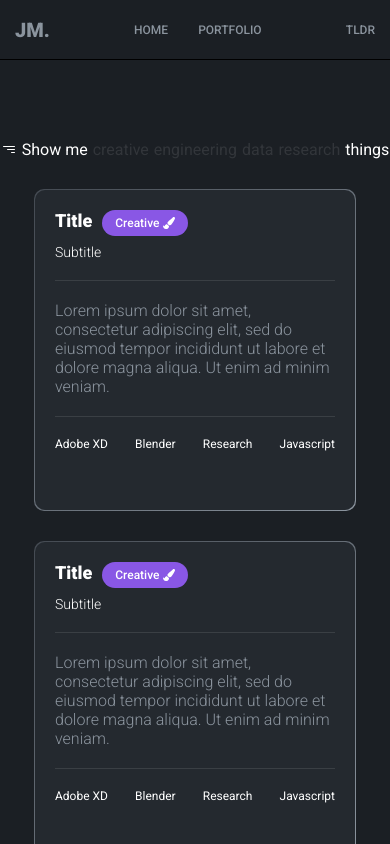
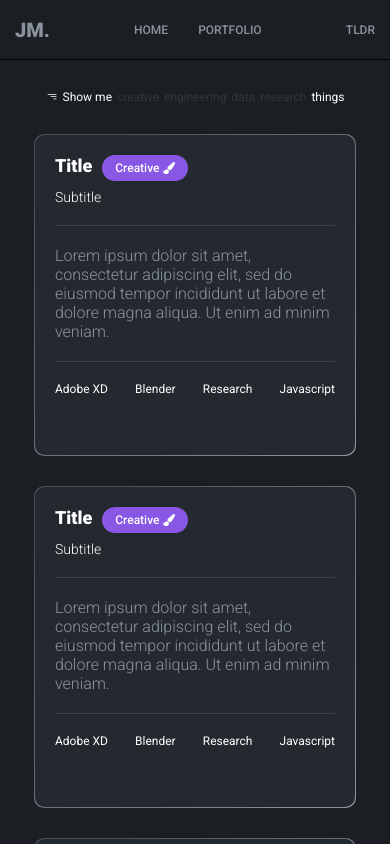
Before and after one commit to Jaydotcom27/portfolio, a React (Create React App) app in the folder frontend_react/: page /portfolio in a window 390 px wide. Shown: the top 844 px of the page. Built offline with nearby package versions, Linux system fonts and the light colour scheme.

Commit message:
fixed filter responsiveness

```diff
--- a/frontend_react/src/pages/Portfolio/Portfolio.scss
+++ b/frontend_react/src/pages/Portfolio/Portfolio.scss
@@ -47,4 +47,12 @@
         justify-content: center;
         align-items: center;
     }
+
+    @media screen and (max-width: 480px) {
+        margin: 30px 0px;
+
+        .filters-container {
+            font-size: 12px;
+        }
+    }
 }
```
